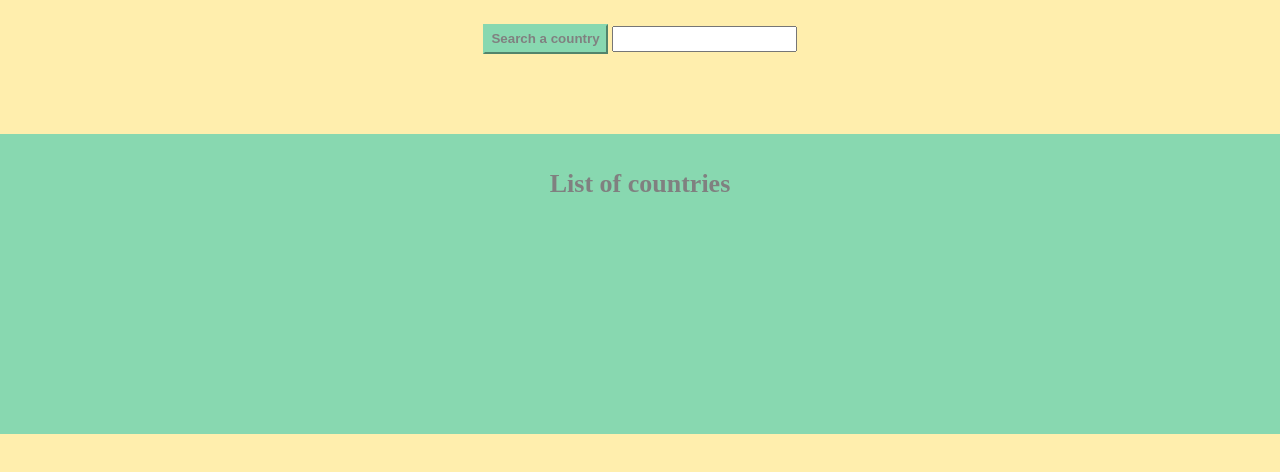
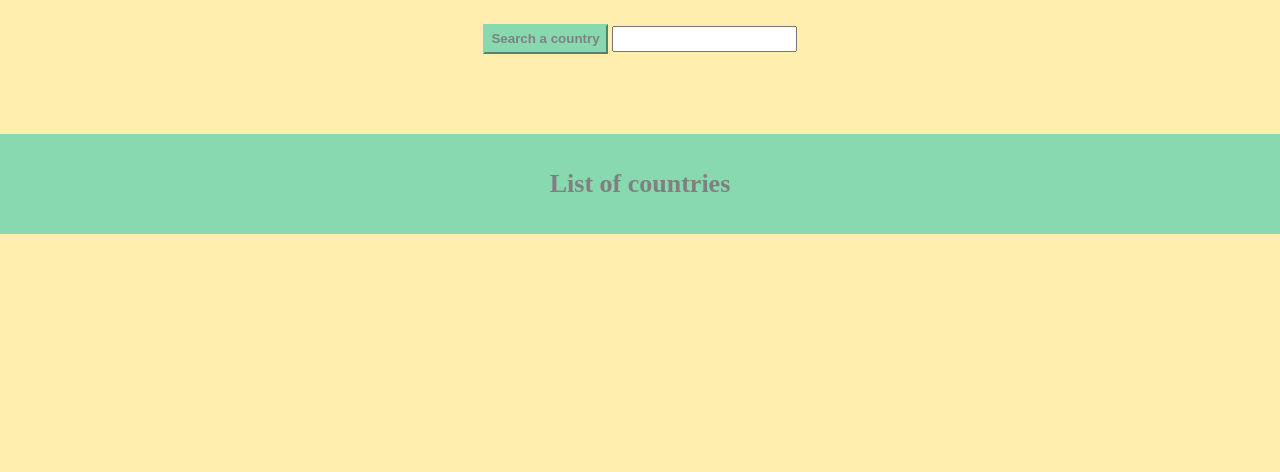
Before and after one commit to grabola5/country-search-engine, a website: page index.html in a window 1280 px wide. Shown: the part 230-702 px from the top of the page. Drawn offline with nearby package versions, Linux system fonts and the light colour scheme; files that its build step writes are made by us from their sources.

Commit message:
Change styles

```diff
--- a/sass/style.scss
+++ b/sass/style.scss
@@ -32,10 +32,9 @@ h2 {
 	height: 100px;
 }
 ul {
-	display: flex;
-	justify-content: center;
+	text-align: center;
 	list-style-type: none;
-	min-height: 200px;
+	height: 50%;
 	margin-top: 0;
 	padding: 0;
 	background-color: $green;
```
